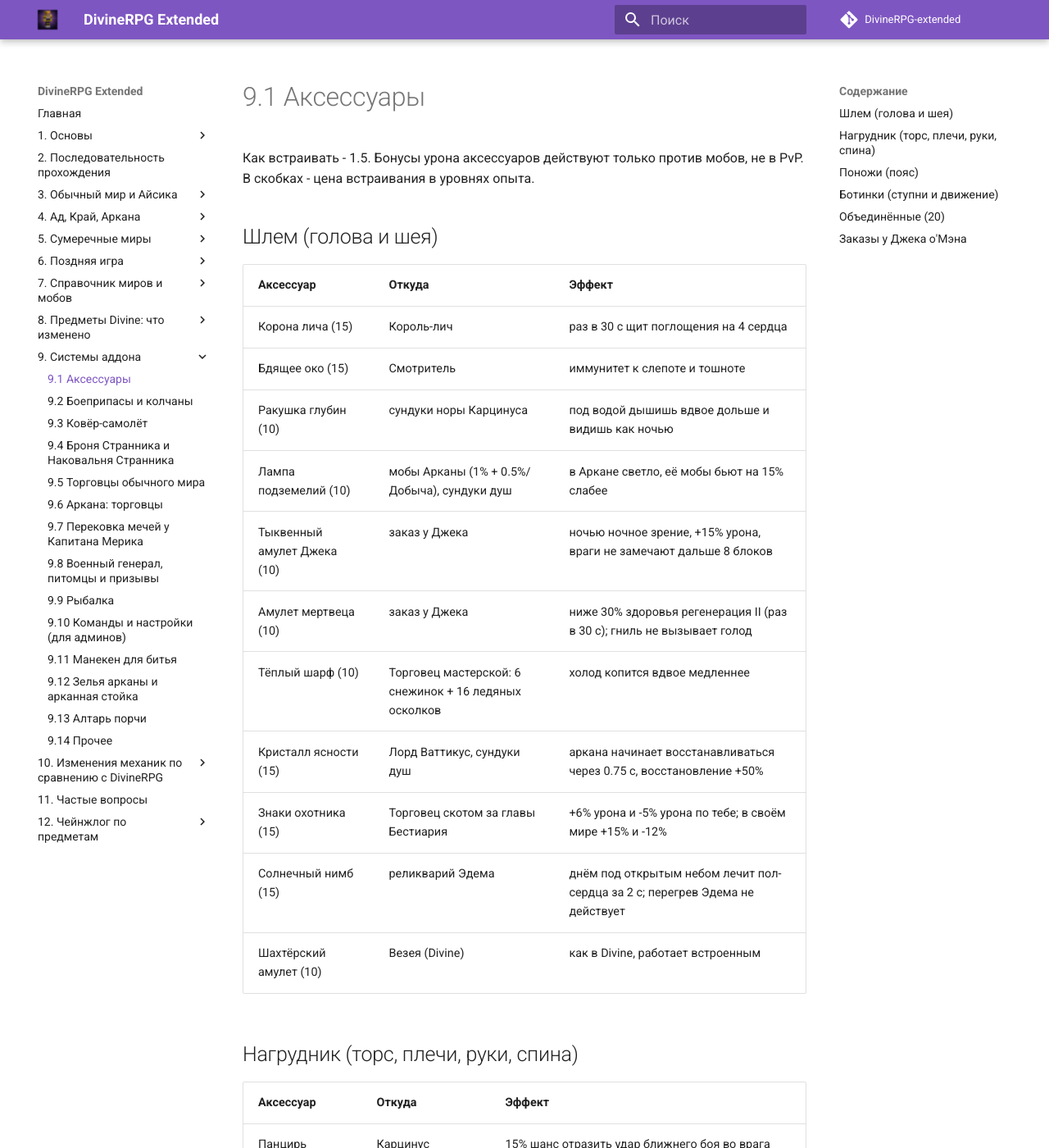
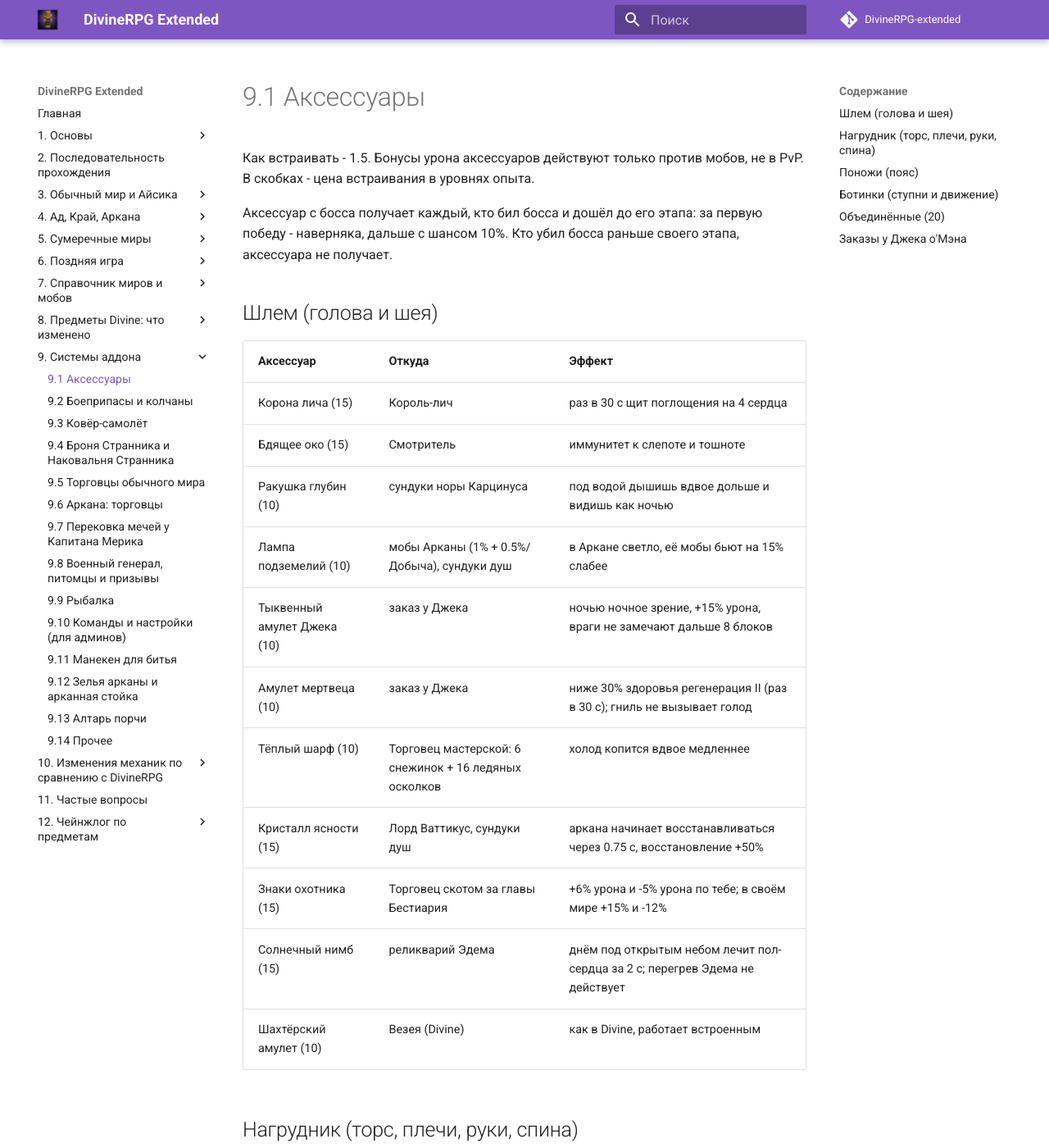
Before and after one commit to Keeg4n/DivineRPG-extended-guide, an MkDocs documentation site: the page built from docs/09-systems/9-1-aksessuary.md, in a window 1280 px wide and 1400 px high. Shown: the whole window at 82% size. Built offline with MkDocs 1.6.1 and Material for MkDocs 9.7.7, drawn with Linux system fonts in a browser that asks for light colours; comment, search, counter and statistics services are not loaded; some of the changed text lies outside the part shown.

Commit message:
Guide: Guide 1.1.5: milk stone in structures, boss accessories by stage

```diff
--- a/docs/09-systems/9-1-aksessuary.md
+++ b/docs/09-systems/9-1-aksessuary.md
@@ -1,6 +1,8 @@
 # 9.1 Аксессуары
 
 Как встраивать - 1.5. Бонусы урона аксессуаров действуют только против мобов, не в PvP. В скобках - цена встраивания в уровнях опыта.
+
+Аксессуар с босса получает каждый, кто бил босса и дошёл до его этапа: за первую победу - наверняка, дальше с шансом 10%. Кто убил босса раньше своего этапа, аксессуара не получает.
 
 ## Шлем (голова и шея)
 
@@ -57,7 +59,7 @@
 <table>
 <tr><th>Аксессуар</th><th>Откуда</th><th>Эффект</th></tr>
 <tr><td>Ковёр-самолёт (20)</td><td>Древняя сущность</td><td>9.3</td></tr>
-<tr><td>Крыло Айрако (20)</td><td>последний Айрако (всем в 64 блоках)</td><td>прыжок в воздухе (в сумеречных мирах - два)</td></tr>
+<tr><td>Крыло Айрако (20)</td><td>последний Айрако (всем, кто бил стаю; после Древней сущности)</td><td>прыжок в воздухе (в сумеречных мирах - два)</td></tr>
 <tr><td>Синее пламя (15)</td><td>Король лихачей</td><td>иммунитет к огню и лаве</td></tr>
 <tr><td>Ласты лиоплевродона (15) </td><td>Лиоплевродон</td><td>в воде быстрее, клавиша бега - рывок раз в 2 с</td></tr>
 </table>
```
Also changed, not shown: other parts of docs/09-systems/9-1-aksessuary.md (+1 -1 lines), docs/03-overworld/3-4-ledyanoy-koloss-i-korol.md (+1 -1 lines), docs/04-nether_end_arcana/4-1-smotritel-the-watcher.md (+1 -1 lines), docs/04-nether_end_arcana/4-3-orda-ayrako-pyat-drakonov.md (+1 -1 lines), docs/05-twilight/5-11-densos-i-reyvor-bliznecy.md (+1 -1 lines), docs/05-twilight/5-4-edem-velikiy-kadillion.md (+1 -1 lines).
